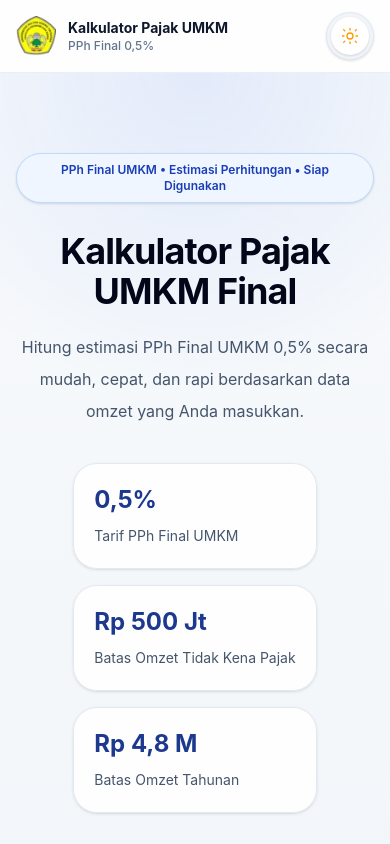
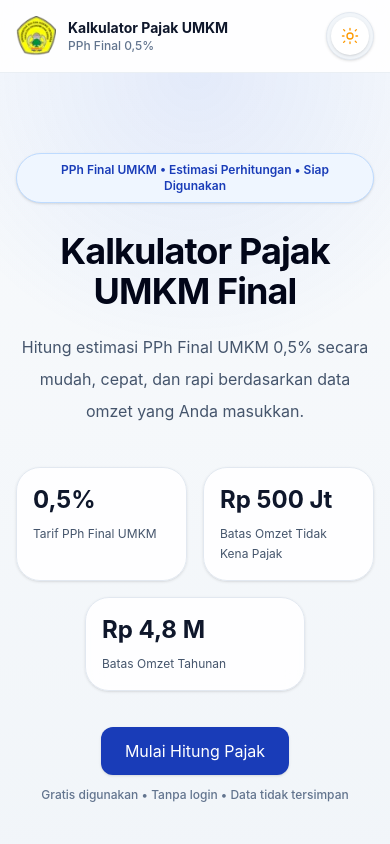
Before and after one commit to DimasAkbarF/KalkulatorPajak, a React (Vite) app: page / in a window 390 px wide. Shown: the top 844 px of the page. Built offline with nearby package versions, Linux system fonts and the light colour scheme.

Commit message:
style(hero): improve mobile statistic card layout

```diff
--- a/src/components/HeroSection.jsx
+++ b/src/components/HeroSection.jsx
@@ -23,14 +23,16 @@ export default function HeroSection({ onStart }) {
           yang Anda masukkan.
         </p>
 
-        <div className="mx-auto mt-9 grid max-w-4xl gap-4 sm:grid-cols-3">
-          {stats.map((item) => (
+        <div className="mx-auto mt-10 grid w-full max-w-md grid-cols-2 gap-4 sm:max-w-3xl sm:grid-cols-3 lg:max-w-4xl">
+          {stats.map((item, index) => (
             <div
               key={item.label}
-              className="rounded-3xl border border-slate-200 bg-white/85 p-5 text-left shadow-sm backdrop-blur dark:border-white/10 dark:bg-white/[0.04] dark:shadow-none"
+              className={`rounded-3xl border border-slate-200 bg-white/85 p-4 text-left shadow-sm backdrop-blur dark:border-white/10 dark:bg-white/[0.04] dark:shadow-none sm:p-5 ${
+                index === 2 ? "col-span-2 mx-auto w-full max-w-[220px] sm:col-span-1 sm:max-w-none" : ""
+              }`}
             >
-              <div className="text-2xl font-bold text-blue-900 dark:text-white">{item.value}</div>
-              <div className="mt-2 text-sm leading-6 text-slate-600 dark:text-slate-400">{item.label}</div>
+              <div className="text-2xl font-bold text-slate-900 dark:text-white">{item.value}</div>
+              <div className="mt-2 text-xs leading-5 text-slate-600 dark:text-slate-400">{item.label}</div>
             </div>
           ))}
         </div>
```
Also changed, not shown: 1 other file (tests, documents, lock files or other folders).
